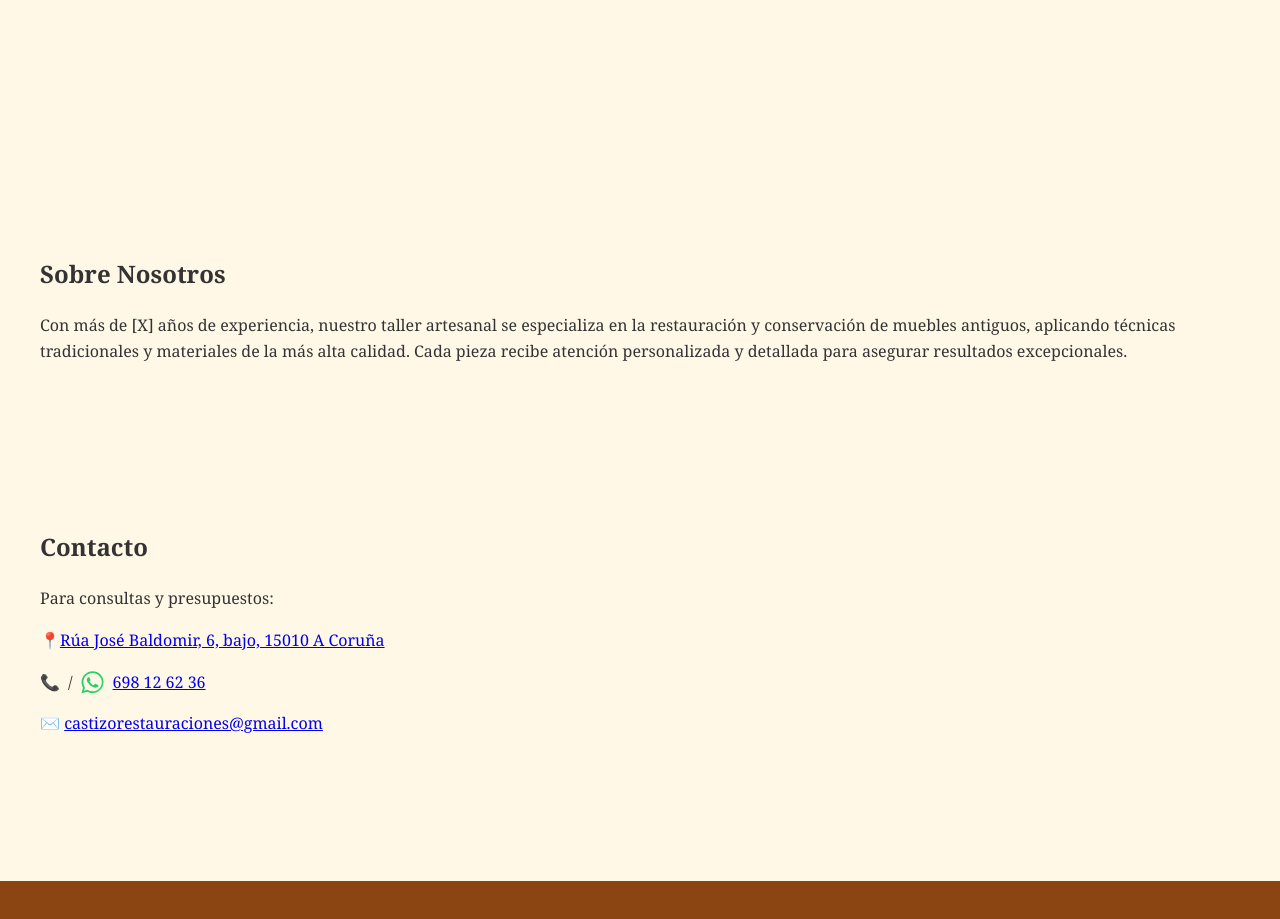
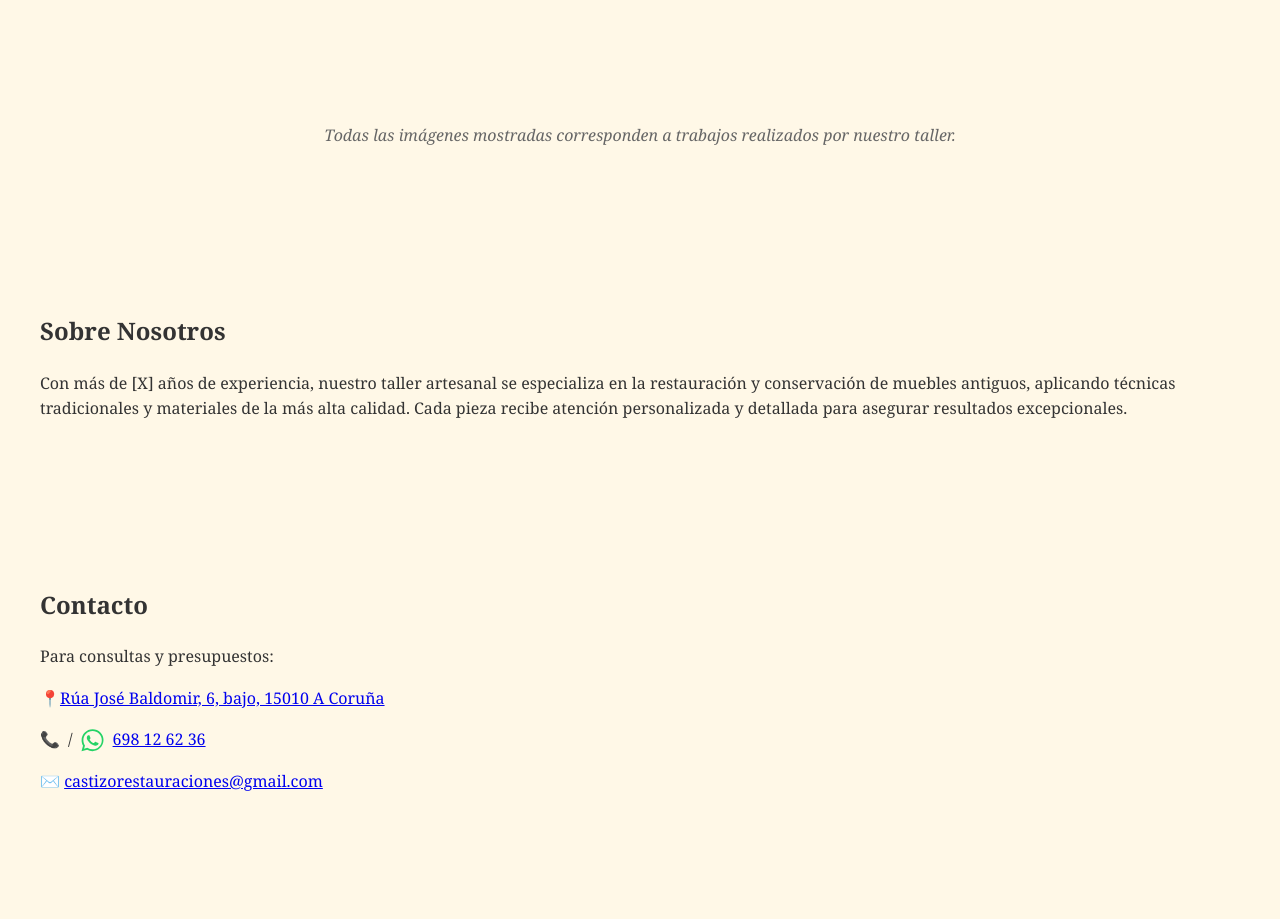
Before and after one commit to marc-hg/castizorestauraciones, a plain HTML site: page index.html in a window 1280 px wide. Shown: the part 1680-2599 px from the top of the page. Drawn offline with Linux system fonts and the light colour scheme.

Commit message:
add disclaimer

```diff
--- a/index.html
+++ b/index.html
@@ -125,6 +125,9 @@
                     <img src="/api/placeholder/400/300" alt="Antes y después" onclick="openModal(this.src, this.alt)">
                 </div>
             </div>
+            <p class="gallery-disclaimer" style="text-align: center; font-style: italic; margin-top: 1rem;">
+                Todas las imágenes mostradas corresponden a trabajos realizados por nuestro taller.
+            </p>
         </section>
 
         <section id="sobre-nosotros">
--- a/styles.css
+++ b/styles.css
@@ -231,3 +231,10 @@ footer {
 .modal img.transitioning {
     opacity: 0.8;
 }
+
+.gallery-disclaimer {
+    text-align: center;
+    font-style: italic;
+    margin-top: 1rem;
+    color: #666;
+}
```
